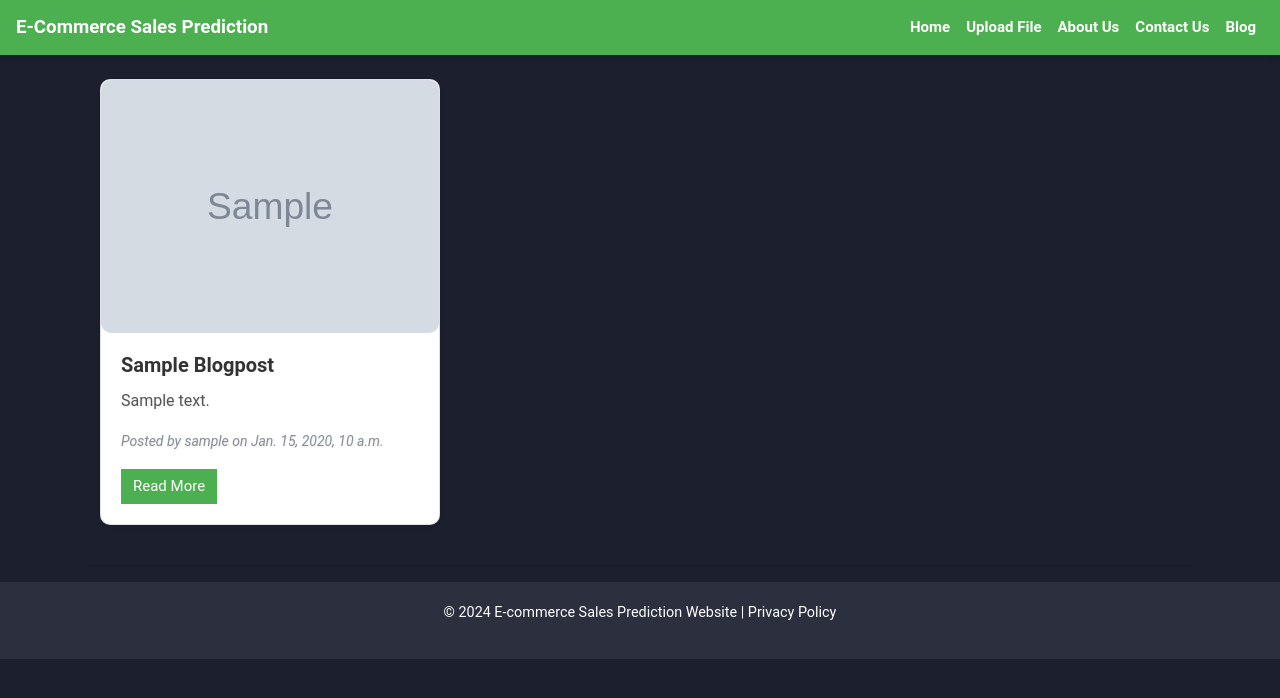
After one commit to omkaaaaaar/Sales_Predition_Model, a Django app: page /blogs/ in a window 1280 px wide. The commit adds this page. Shown: the top 698 px of the page. Run offline with Django 5.2, Linux system fonts and the light colour scheme; tables that the repository leaves empty hold one stand-in row (values such as "Sample post"); grey boxes marked "Sample" are stand-in pictures; parts of the project's set-up code (start-up, migrations or seed data) failed here and were passed over; some libraries are stand-ins or nearby versions.

Commit message:
blog database addition with this file

```diff
--- a/sales_prediction/models.py
+++ b/sales_prediction/models.py
@@ -54,3 +54,24 @@ class Forgot_User(AbstractUser):
 
         self.set_password(new_password1)
         self.save()
+
+
+class BlogPost(models.Model):
+    STATUS_CHOICES = [
+        ('draft', 'Draft'),
+        ('published', 'Published')
+    ]
+
+    title = models.CharField(max_length=200)
+    content = models.TextField()
+    image_url = models.URLField(max_length=500, blank=True, null=True)  # URL for the hosted image
+    date_posted = models.DateTimeField(default=timezone.now)
+    author = models.ForeignKey(CustomUser, on_delete=models.CASCADE)  # Linking to your CustomUser
+    status = models.CharField(max_length=10, choices=STATUS_CHOICES, default='draft')
+    tags = models.CharField(max_length=100, blank=True)  # Optional field for tags
+
+    def __str__(self):
+        return self.title
+
+    class Meta:
+        ordering = ['-date_posted']  # Latest posts first
--- a/sales_prediction/urls.py
+++ b/sales_prediction/urls.py
@@ -27,6 +27,8 @@ urlpatterns = [
     path('sample/', views.sample, name='sample'),
     path('admin/', views.admin_view, name='admin'),
     path('forgot-password/', views.forgot_password_view, name='forgot_password'),
+    path('blogs/', views.blog_list, name='blog_list'),  # Main page displaying all blog posts
+    path('blog/<int:post_id>/', views.blog_detail, name='blog_detail'),  # AJAX or same-page content
 
 
 
--- a/sales_prediction/views.py
+++ b/sales_prediction/views.py
@@ -1,6 +1,6 @@
 import pandas as pd
 import joblib
-from django.shortcuts import render,HttpResponse
+from django.shortcuts import render,HttpResponse,get_object_or_404
 from django.http import HttpResponse, Http404
 from django.contrib import messages
 from django.core.files.storage import FileSystemStorage
@@ -13,13 +13,14 @@ import json
 import numpy as np
 from django.shortcuts import render, redirect
 from django.contrib.auth import authenticate, login
-from .forms import SignupForm, LoginForm , ContactForm , ResetPasswordForm
+from .forms import SignupForm, LoginForm , ContactForm , ResetPasswordForm,BlogPostForm
 from django.contrib.auth import login, authenticate
 from django.contrib.auth import get_user_model
 from django.contrib.auth.hashers import make_password
 from django.utils import timezone
 from django.contrib.auth.decorators import user_passes_test
-from .models import Contact,Forgot_User  # Import your Contact model
+from .models import Contact, BlogPost # Import your Contact model
+from django.contrib.auth.decorators import login_required
 
 CustomUser = get_user_model()
 User = get_user_model()  # Reference to your CustomUser model
@@ -427,3 +428,15 @@ def forgot_password_view(request):
         form = ResetPasswordForm()
 
     return render(request, 'forgot_password.html', {'form': form})
+
+
+
+def blog_list(request):
+    """View to display all published blog posts."""
+    posts = BlogPost.objects.filter(status='published').order_by('-date_posted')
+    return render(request, 'blog_list.html', {'posts': posts})
+
+def blog_detail(request, post_id):
+    """View to display the full content of a single blog post (fetches via AJAX or display on same page)."""
+    post = get_object_or_404(BlogPost, id=post_id)
+    return render(request, 'blog_detail.html', {'post': post})
--- a/templates/Base.html
+++ b/templates/Base.html
@@ -30,7 +30,7 @@
             padding: 20px;
             background-color: #2c2f3e;
             color: #fff;
-            position: relative;
+            position: absolute;
             bottom: 0;
             width: 100%;
         }
@@ -70,6 +70,9 @@
                 <li class="nav-item">
                     <a class="nav-link" href="{% url 'contact_us' %}">Contact Us</a>
                 </li>
+                <li class="nav-item">
+                    <a class="nav-link" href="{% url 'blog_list' %}">Blog</a>
+                </li>
             </ul>
 
         </div>
--- /dev/null
+++ b/templates/blog_list.html
@@ -0,0 +1,101 @@
+{% extends 'base.html' %}
+
+{% block title %}Blog Posts{% endblock %}
+
+{% block extra_css %}
+
+<style>
+
+.card {
+    border-radius: 10px;
+}
+/* Card Title (Blog Post Title) */
+.card-title {
+    font-size: 1.25rem;
+    font-weight: bold;
+    color: #333;
+    margin-bottom: 0.75rem;
+    text-transform: capitalize;
+}
+
+.card img {
+    border-radius: 10px;
+}
+
+/* Card Text (Blog Content Preview) */
+.card-text {
+    font-size: 1rem;
+    color: #555;
+    margin-bottom: 1rem;
+    line-height: 1.5;
+    /* Adds a slight shadow to the text */
+    text-shadow: 0.5px 0.5px 2px rgba(0, 0, 0, 0.1);
+}
+
+/* Card Text (Author and Date) */
+.card-text small.text-muted {
+    font-size: 0.875rem;
+    color: #777;
+    font-style: italic;
+}
+
+/* Hover effect for card */
+.card:hover {
+    transform: translateY(-5px);
+    transition: transform 0.3s ease-in-out;
+    box-shadow: 0 4px 8px rgba(0, 0, 0, 0.2);
+}
+
+</style>
+{% endblock %}
+
+
+{% block content %}
+<div class="container mt-4">
+    <div class="row">
+        <!-- Blog Post Cards -->
+        {% for post in posts %}
+            <div class="col-md-4">
+                <div class="card mb-4 shadow-sm">
+                    {% if post.image_url %}
+                        <img class="card-img-top" src="{{ post.image_url }}" alt="{{ post.title }}">
+                    {% endif %}
+                    <div class="card-body">
+                        <h5 class="card-title">{{ post.title }}</h5>
+                        <p class="card-text">{{ post.content|truncatewords:20 }}</p> <!-- Short preview of content -->
+                        <p class="card-text"><small class="text-muted">Posted by {{ post.author }} on {{ post.date_posted }}</small></p>
+                        <button class="btn btn-primary" onclick="showPostDetail('{{ post.id }}')">Read More</button>
+                    </div>
+                </div>
+            </div>
+        {% endfor %}
+    </div>
+
+    <!-- Blog Post Detail Section (Dynamic Content) -->
+    <div id="blogDetailSection" style="display: none; margin-top: 50px;">
+        <div class="card shadow-sm">
+            <div class="card-body" id="blogDetailContent">
+                <!-- Blog details will be dynamically inserted here via JavaScript -->
+            </div>
+        </div>
+    </div>
+</div>
+
+<hr>
+{% endblock %}
+
+{% block extra_js %}
+<script>
+    // Function to fetch and display the full blog post detail in the detail section
+    function showPostDetail(postId) {
+        fetch(`/blog/${postId}/`)
+            .then(response => response.text())
+            .then(data => {
+                document.getElementById('blogDetailContent').innerHTML = data;
+                document.getElementById('blogDetailSection').style.display = 'block';  // Show the detail section
+                window.scrollTo(0, document.getElementById('blogDetailSection').offsetTop);  // Scroll to the detail section
+            })
+            .catch(error => console.error('Error fetching blog post:', error));
+    }
+</script>
+{% endblock %}
--- a/templates/index.html
+++ b/templates/index.html
@@ -49,6 +49,9 @@
                 </li>
                 <li class="nav-item">
                     <a class="nav-link" href="{% url 'contact_us' %}">Contact Us</a>
+                </li>
+                <li class="nav-item">
+                    <a class="nav-link" href="{% url 'blog_list' %}">Blog</a>
                 </li>
             </ul>
 
```
Also changed, not shown: sales_prediction/admin.py (+18 -1 lines), sales_prediction/forms.py (+11 -1 lines), templates/blog_detail.html (added, +103 -0 lines).
